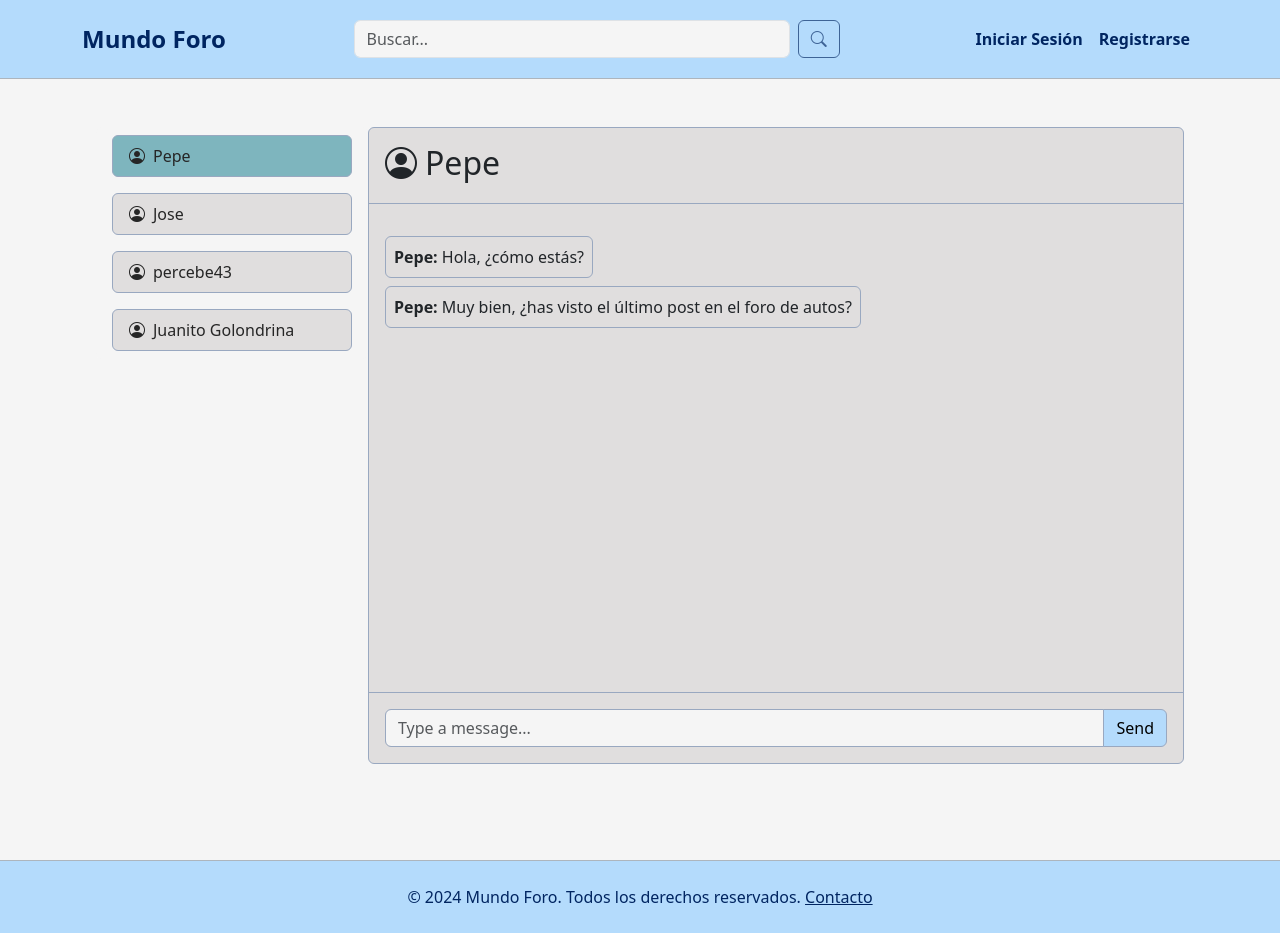
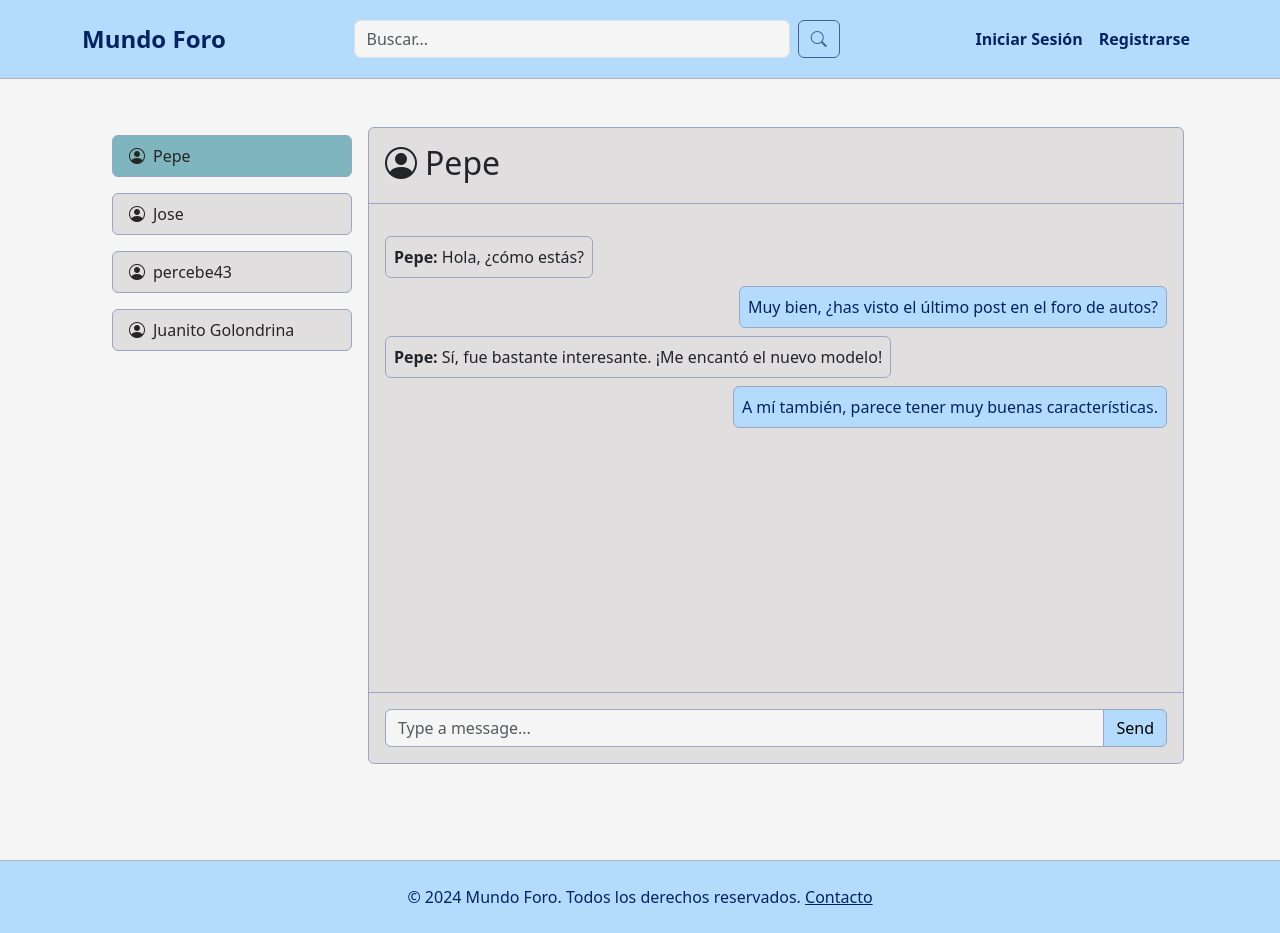
Before and after one commit to Croissanton/IU_Proyecto, a React (Create React App) app in the folder foro-mundo/: page /messenger in a window 1280 px wide. Built offline with nearby package versions, Linux system fonts and the light colour scheme.

Commit message:
more messagses

```diff
--- a/foro-mundo/src/Components/Messenger.js
+++ b/foro-mundo/src/Components/Messenger.js
@@ -32,18 +32,48 @@ const Messenger = () => {
       {
         id: 2,
         text: "Muy bien, ¿has visto el último post en el foro de autos?",
+        sender: "You",
+      },
+      {
+        id: 3,
+        text: "Sí, fue bastante interesante. ¡Me encantó el nuevo modelo!",
         sender: "Pepe",
+      },
+      {
+        id: 4,
+        text: "A mí también, parece tener muy buenas características.",
+        sender: "You",
       },
     ],
     Jose: [
       { id: 1, text: "¡Hola amigo!", sender: "Jose" },
       { id: 2, text: "¿Quieres jugar fútbol esta tarde?", sender: "Jose" },
+      { id: 3, text: "Claro, ¿a qué hora nos encontramos?", sender: "You" },
+      { id: 4, text: "A las 5 pm en el parque de siempre.", sender: "Jose" },
     ],
     percebe43: [
       { id: 1, text: "¿Has terminado el proyecto?", sender: "percebe43" },
+      {
+        id: 2,
+        text: "Estoy casi listo, solo me falta revisar algunos detalles.",
+        sender: "You",
+      },
+      {
+        id: 3,
+        text: "Perfecto, avísame cuando esté terminado.",
+        sender: "percebe43",
+      },
+      { id: 4, text: "Seguro, te mantendré al tanto.", sender: "You" },
     ],
     "Juanito Golondrina": [
       { id: 1, text: "Buenas tardes", sender: "Juanito Golondrina" },
+      { id: 2, text: "Buenas tardes, ¿cómo estás?", sender: "You" },
+      {
+        id: 3,
+        text: "Muy bien, gracias. ¿Y tú?",
+        sender: "Juanito Golondrina",
+      },
+      { id: 4, text: "Todo bien, gracias por preguntar.", sender: "You" },
     ],
   };
 
@@ -162,7 +192,7 @@ const Messenger = () => {
             </div>
           ))}
         </div>
-        <Form className="p-3 border-top border-secondary-subtle" >
+        <Form className="p-3 border-top border-secondary-subtle">
           <InputGroup>
             <FormControl
               className="border-secondary-subtle"
```
